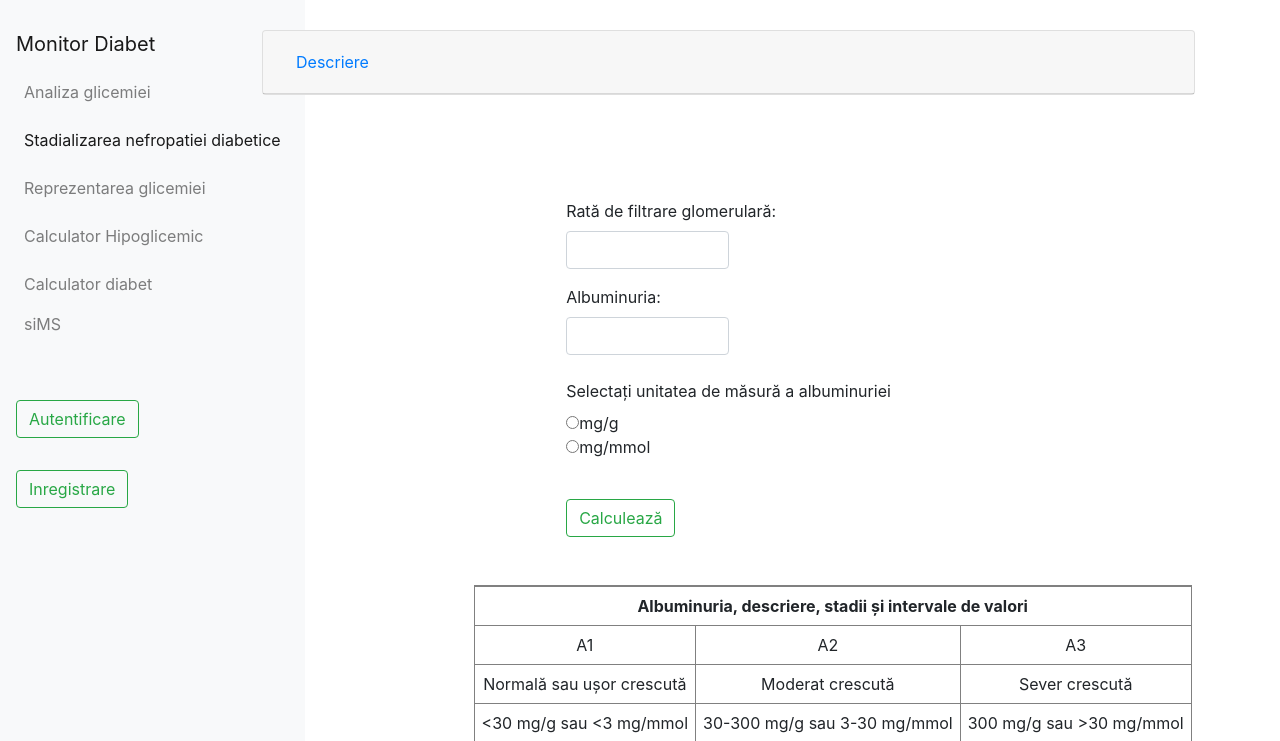
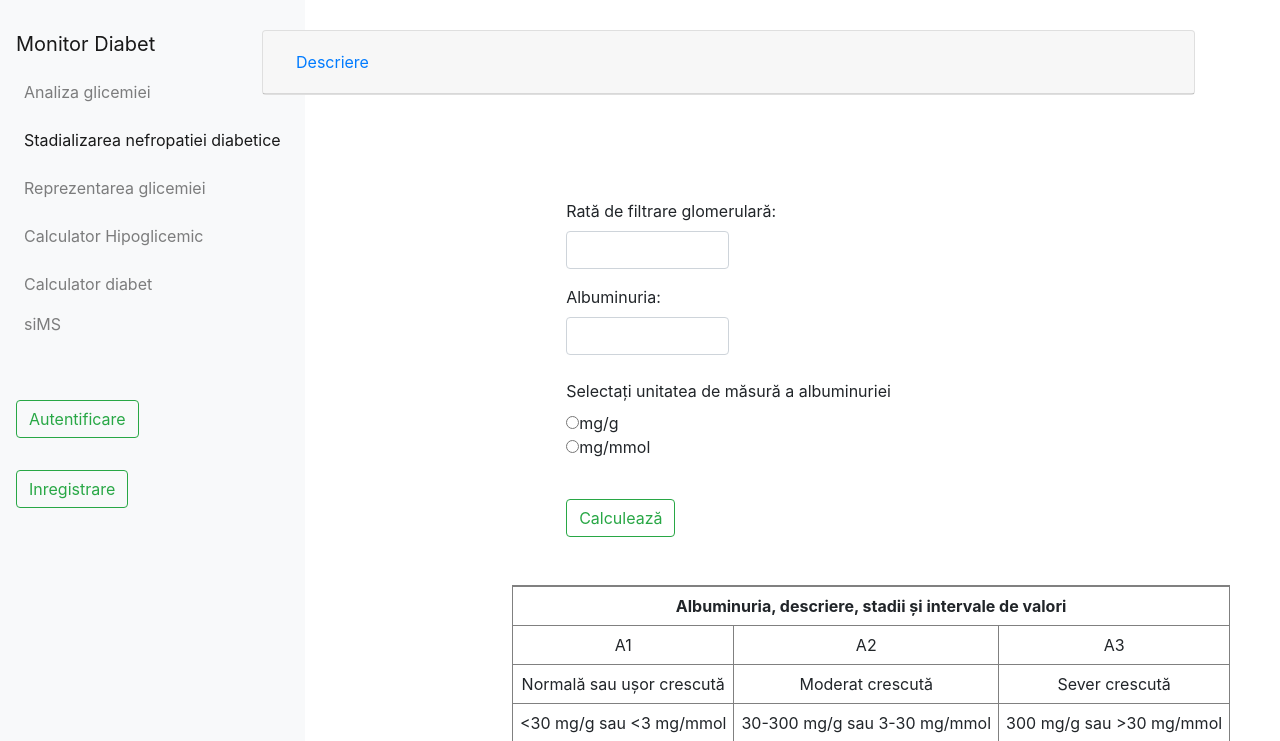
Before and after one commit to tkulcsar97/monitor_diabet, a Django app: page /stadializarea_nefropatiei_diabetice.htm in a window 1280 px wide. Shown: the top 741 px of the page. Run offline with Django 3.2, Linux system fonts and the light colour scheme; some libraries are stand-ins or nearby versions.

Commit message:
rearanjare tabele nefropatie+reprezentare glicemie

```diff
--- a/mysite/static/js/script_stadializarea_nefropatiei.js
+++ b/mysite/static/js/script_stadializarea_nefropatiei.js
@@ -144,7 +144,7 @@ function drawChart()
 
 
     var options = {
-        width: 1810,
+        width: 1750,
         height: 800,
         fontSize: 14,
         // #008000 green ;   #FF0000 red ;  #FFFF00 yellow ; #FFA500 orange
@@ -167,7 +167,7 @@ function drawChart()
 
         title: 'Rata de filtrare glomerulară (ml/min/1,73 m^2), descriere, stadii și intervale de valori'
     			},
-    	chartArea:{left:"21.6%",top:0,width:"40%",height:"50%"},
+    	chartArea:{left:"17.4%",top:0,width:"42%",height:"50%"},
     	enableInteractivity: false, // sau tooltip: { trigger: 'none'},
         legend: { position:'right', alignment:'center'},
         bar: { groupWidth: '75%' },
--- a/mysite/templates/calculator_diabet.htm
+++ b/mysite/templates/calculator_diabet.htm
@@ -158,6 +158,7 @@
 					</tbody>
 				</table>
 
+				<br>
 				<h2>Scorul de risc pentru diabet în următorii 15 ani</h2>
 				<table class="cmds-results-table table table-bordered">
 					<thead>
--- a/mysite/templates/reprezentarea_glicemiei.htm
+++ b/mysite/templates/reprezentarea_glicemiei.htm
@@ -322,7 +322,7 @@
     <style>
       .pos-chart{
         display:  inline-block;
-        margin-left: 28%;
+        margin-left: 20%;
         margin-right: auto;
       }
     </style>
--- a/mysite/templates/stadializarea_nefropatiei_diabetice.htm
+++ b/mysite/templates/stadializarea_nefropatiei_diabetice.htm
@@ -159,7 +159,7 @@
 
         <style>
           table.center {
-              margin-left:37%;
+              margin-left:40%;
               margin-right:auto;
             }
           th, td {
@@ -168,7 +168,7 @@
           }
 
            .pos-chart{
-            padding-left: 16.5%;
+            padding-left: 20%;
           }
           .mem-button{
             padding-left: 50%;
```
